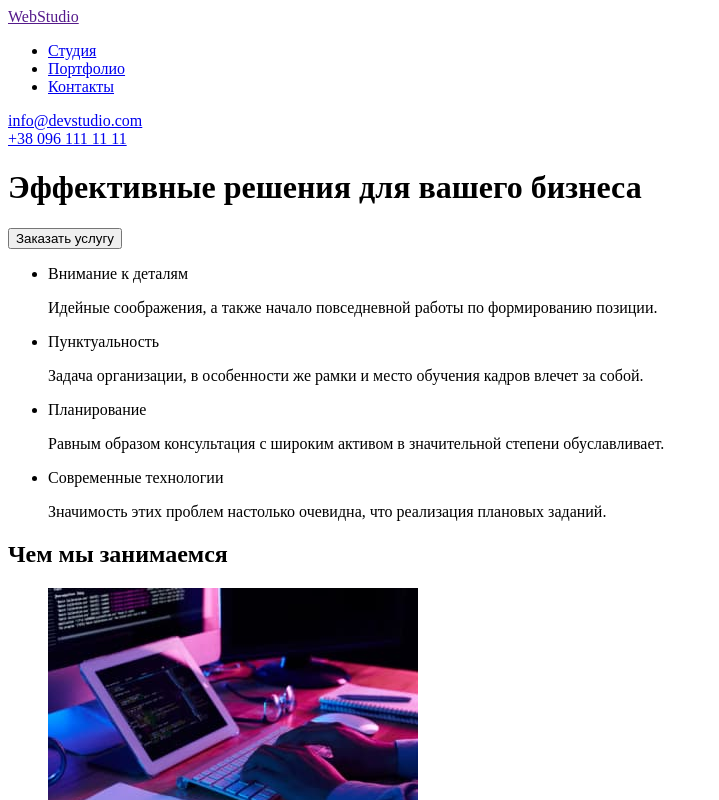
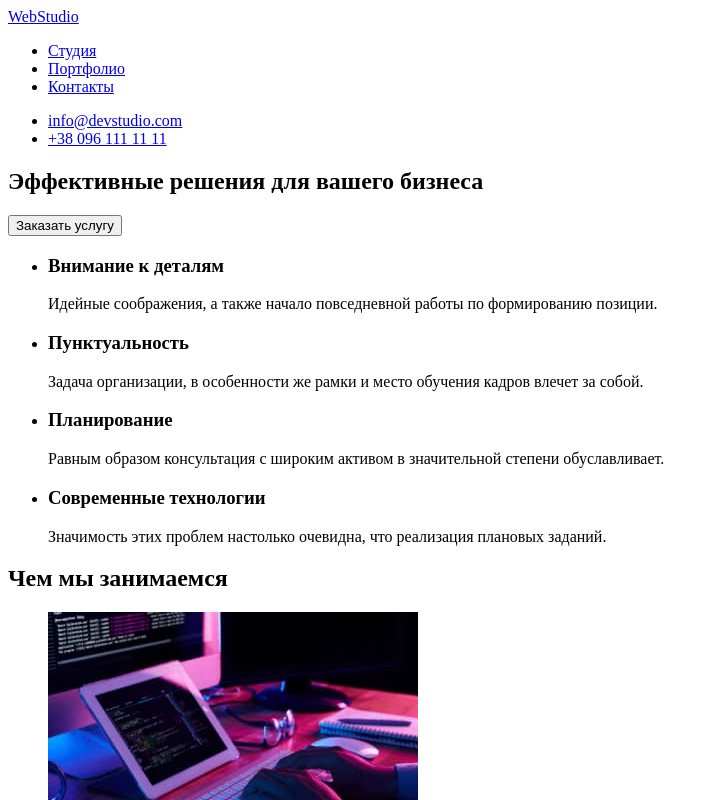
Before and after one commit to Julia-Tuschenko/goit-markup-hw-01, a plain HTML site: page index.html in a window 1280 px wide. Shown: the top 800 px of the page, without its empty margins (0-719 px from the left). Drawn offline with Linux system fonts and the light colour scheme.

Commit message:
Исправление ошибок

```diff
--- a/index.html
+++ b/index.html
@@ -11,57 +11,51 @@
     <header>
         <!--Навигация на другие страницы-->
         <nav>
-            <a href="">WebStudio</a>
+            <a href="#webstudio">WebStudio</a>
             <ul>
                 <li><a href="#студия">Студия</a></li>
                 <li><a href="#портфолио">Портфолио</a></li>
                 <li><a href="#контакты">Контакты</a></li>
             </ul>
         </nav>
-        <div>
-            <a href="mailto:info@devstudio.com">info@devstudio.com</a>
-        </div>
-        <div>
-            <a href="tel:+380961111111">+38 096 111 11 11</a>
-        </div>
-
+        <ul>
+            <li><a href="mailto:info@devstudio.com">info@devstudio.com</a></li>
+            <li><a href="tel:+380961111111">+38 096 111 11 11</a> </li>
+        </ul>
 
     </header>
 
     <main>
-        <div>
+        <section>
             <!--Решение-->
             <h1>Эффективные решения для вашего бизнеса</h1>
             <button type="button"> Заказать услугу </button>
-        </div>
+        </section>
 
 
-
-        <div>
          <section>
             <h2 hidden>Наши положительные качества</h2>
                 <!--Положительные качества-->
             <ul>
                 <li>
-                        <p>Внимание к деталям</p>
+                    <h3> Внимание к деталям</h3>
                     <p>Идейные соображения, а также начало повседневной работы по формированию позиции.</p>
                 </li>
                 <li>
-                        <p>Пунктуальность</p>
+                    <h3> Пунктуальность</h3>
                     <p>Задача организации, в особенности же рамки и место обучения кадров влечет за собой.</p>
                 </li>
                 <li>
-                        <p>Планирование</p>
+                    <h3> Планирование</h3>
                     <p>Равным образом консультация с широким активом в значительной степени обуславливает.</p>
                 </li>
                 <li>
-                        <p>Современные технологии</p>
+                    <h3> Современные технологии</h3>
                     <p>Значимость этих проблем настолько очевидна, что реализация плановых заданий.</p>
                 </li>
             </ul>
         </section>
-        </div>
-        <div>
+
 
         <section>
             <!--Чем мы занимаемся-->
@@ -72,8 +66,6 @@
                 <li><img src="./images/work/thr-tablet.jpg" alt="Подбирает цветовую гамму" width="370" height="294"></li>
             </ul>
         </section>
-        </div>
-       <div>
 
         <section>
             <!--Наша команда-->
@@ -101,17 +93,19 @@
                 </li>
             </ul>
         </section>
-       </div>
+
     </main>
 
     <footer>
         <h2 hidden>Контактная информация</h2>
          <!--Контактная информация-->
-        <p>WebStudio</p>
+         <a href="#webstudio">WebStudio</a>
         <address>
+            <ul>
                 <li> <a href="https://goo.gl/maps/m8xyBrowQKkQdfv96" target="_blank" rel="noopener noreferrer" >г. Киев, пр-т Леси Украинки, 26</a></li>
                 <li><a href="mailto:info@example.com">info@example.com</a></li>
                 <li> <a href="tel:+380991111111">+38 099 111 11 11</a></li>
+            </ul>
         </address>
     </footer>
 </body>
```
Lines whose indentation alone changed are shown as unchanged.
